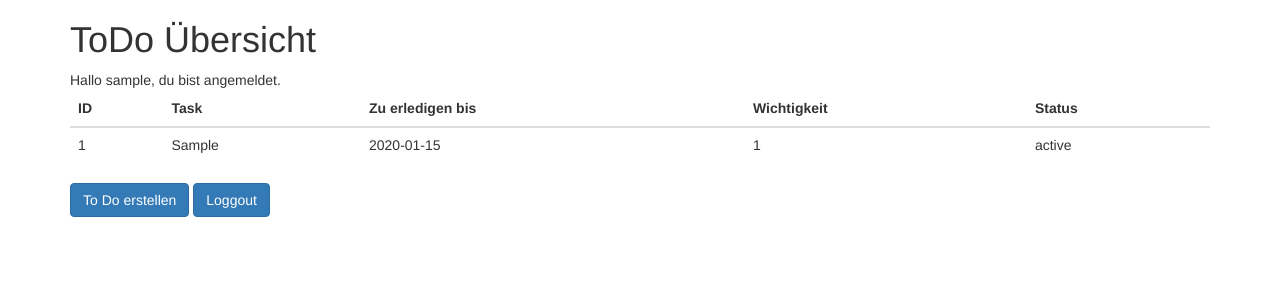
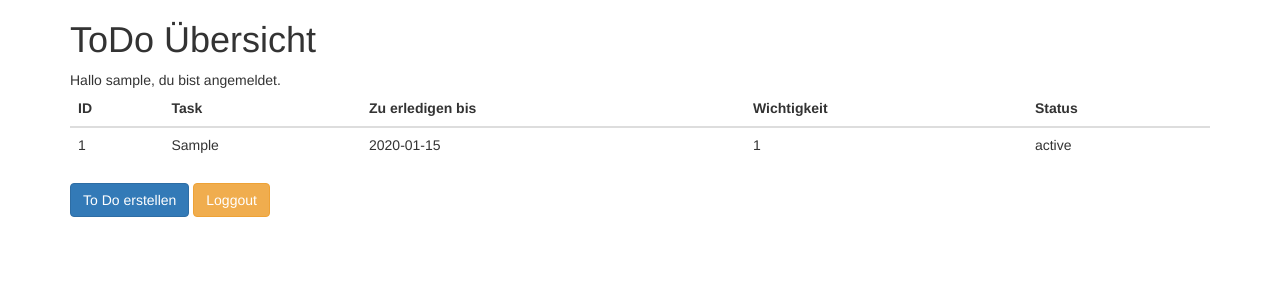
Before and after one commit to jimoh9324/M151ToDo, a PHP site: page /todo.php in a window 1280 px wide. Shown: the top 300 px of the page. Run offline with PHP 8.4, Linux system fonts and the light colour scheme; the visitor is signed in with stand-in values (Sample User, id 1); tables that the repository leaves empty hold one stand-in row (values such as "Sample post"); some libraries are stand-ins or nearby versions.

Commit message:
Loggout Button in Warning geändert

```diff
--- a/todo.php
+++ b/todo.php
@@ -93,7 +93,7 @@
         </table>
 
         <a class="btn btn-primary" href="createtodo.php" role="button">To Do erstellen</a>
-        <a class="btn btn-primary" href="loggout.php" role="button">Loggout</a>
+        <a class="btn btn-warning" href="loggout.php" role="button">Loggout</a>
 
     </div>
 
```
